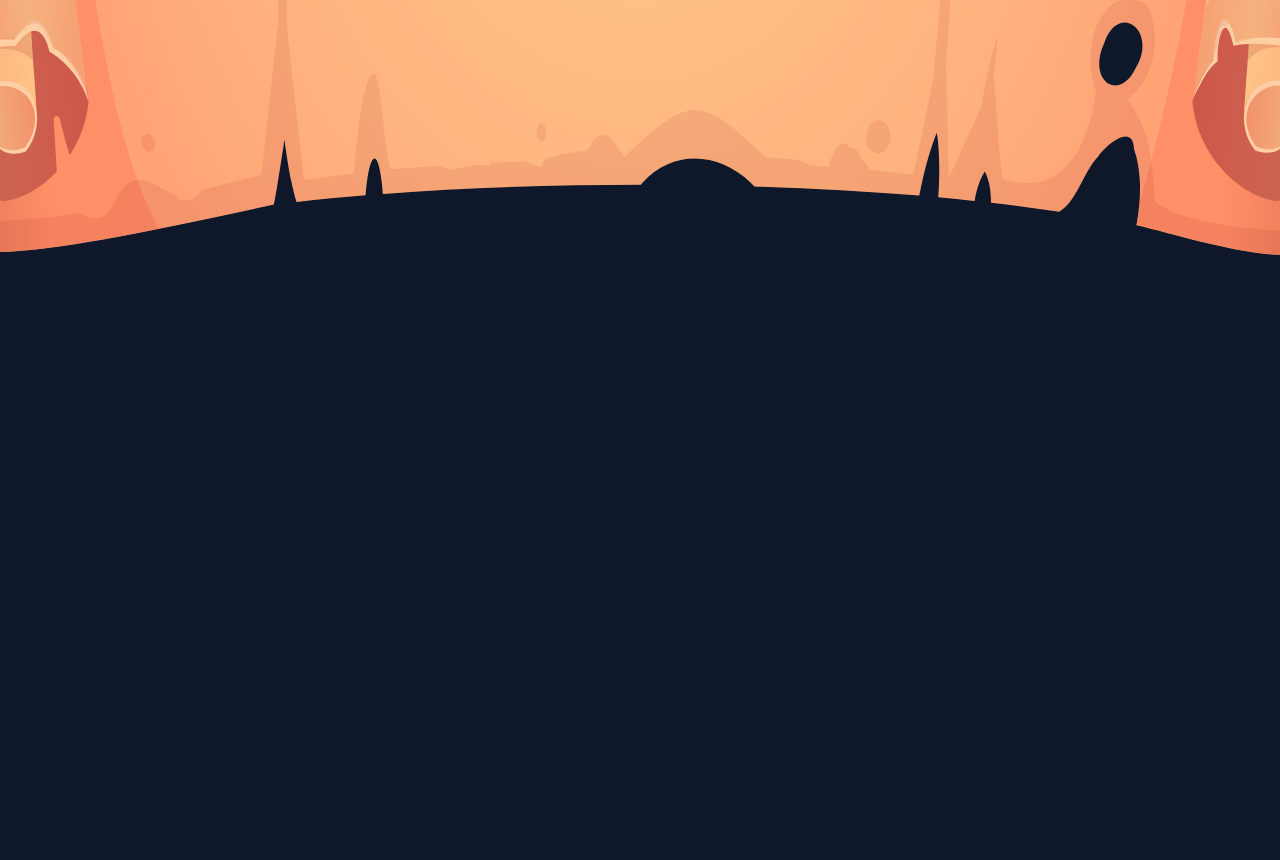
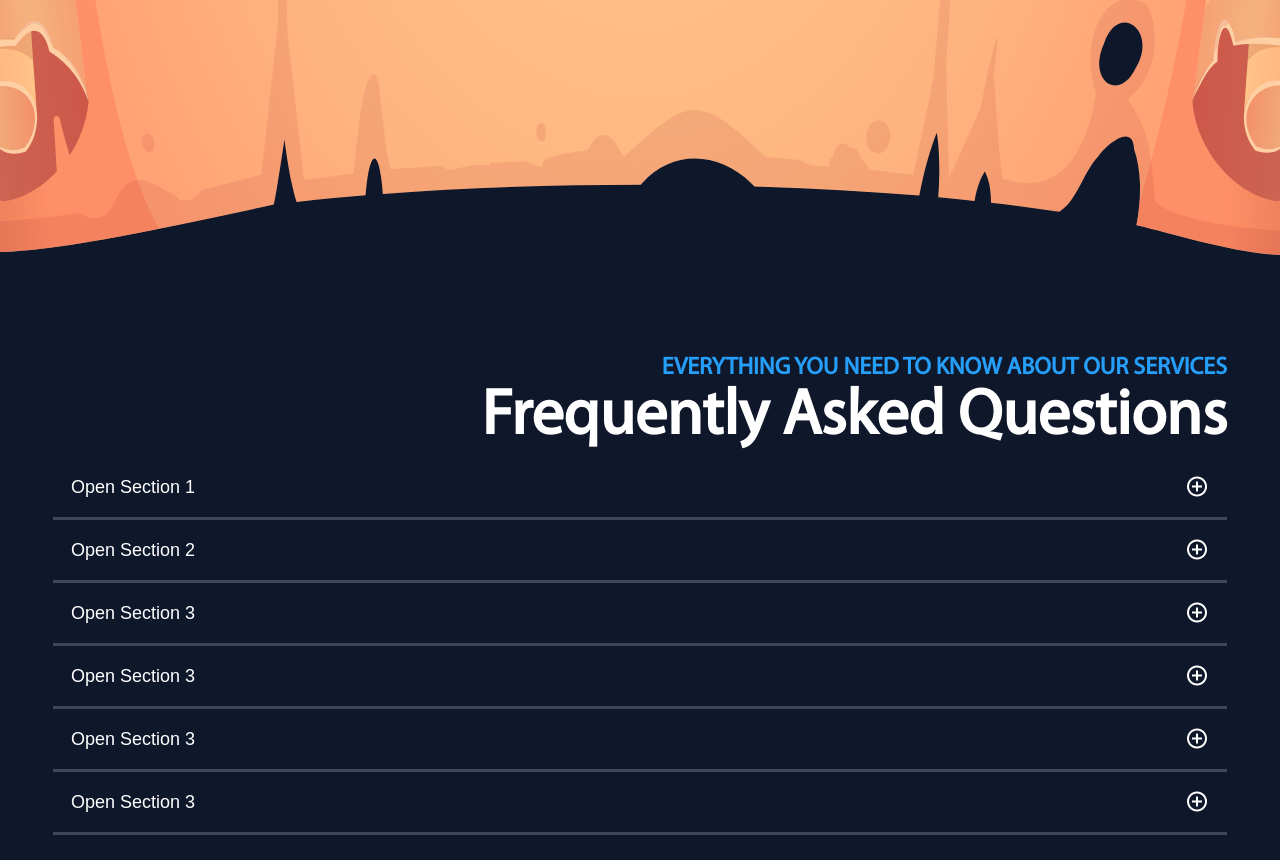
Before and after one commit to encodeschool/WEB_SITE_PORTFOLIO_FOR_WIZARDS_DEVOPS_COMPANY, a plain HTML site: page index.html in a window 1280 px wide. Shown: the part 3883-4743 px from the top of the page. Before the commit the page ends 4164 px from the top, so only its background shows below. Drawn offline with nearby package versions, Linux system fonts and the light colour scheme.

Commit message:
some changes

```diff
--- a/assets/css/style.css
+++ b/assets/css/style.css
@@ -543,6 +543,84 @@ section {
 }
 /* Join Section Ends Here */
 
+/* FAQ Section Goes Here */
+#faq {
+    margin-top: 100px;
+}
+
+#faq .container {
+    width: 100%;
+    max-width: 1174px;
+    height: 100%;
+    margin: auto;
+    text-align: right!important;
+}
+
+#faq .container span {
+    font-size: 24px;
+    font-weight: 600;
+    line-height: 100%;
+    letter-spacing: 3%;
+    text-transform: uppercase;
+    color: var(--secondary-color);
+
+}
+
+#faq .container h1 {
+    color: white;
+    font-size: 64px!important;
+}
+
+#faq .container .row .col .card {
+
+}
+
+#faq .container .row .col .card .collapsible {
+    background-color: transparent;
+    color: white;
+    font-size: 18px!important;
+    cursor: pointer;
+    padding: 18px;
+    width: 100%;
+    border: none;
+    text-align: left;
+    outline: none;
+    border-bottom: 3px solid #414559;
+    font-size: 15px;
+    display: flex;
+    justify-content: space-between;
+    align-items: center;
+}
+
+#faq .container .row .col .card .collapsible:last-child {
+    border-bottom: 0!important;
+}
+
+#faq .container .row .col .card .collapsible i {
+    transition: all .3s ease;
+    font-size: 24px;
+}
+
+#faq .container .row .col .card .collapsible i.bx-minus-circle {
+    color: var(--secondary-color);
+}
+
+#faq .container .row .col .card .active, .collapsible:hover {
+    /* background-color: #555; */
+}
+
+#faq .container .row .col .card .content {
+    padding: 0 18px;
+    color: white;
+    text-align: left;
+
+    max-height: 0;
+    overflow: hidden;
+    transition: all 0.2s ease-out;
+    /* background-color: #f1f1f1; */
+}
+/* FAQ Section Ends Here */
+
 @media screen and (max-width: 990px) {
     body {
         overflow-x: auto;
--- a/assets/js/main.js
+++ b/assets/js/main.js
@@ -0,0 +1,25 @@
+var coll = document.getElementsByClassName("collapsible");
+var i;
+
+for (i = 0; i < coll.length; i++) {
+  coll[i].addEventListener("click", function() {
+    this.classList.toggle("active");
+    let icon = this.querySelector('.changeEvent');
+    if (this.classList.contains('active')) {
+        icon.classList.remove('bx-plus-circle');
+        icon.classList.add('bx-minus-circle');
+    } else {
+        icon.classList.remove('bx-minus-circle');
+        icon.classList.add('bx-plus-circle');
+    }
+
+    var content = this.nextElementSibling;
+    if (content.style.maxHeight){
+      content.style.maxHeight = null;
+      content.style.margin = null;
+    } else {
+      content.style.maxHeight = content.scrollHeight + "px";
+      content.style.margin = '25px 0';
+    }
+  });
+}
--- a/index.html
+++ b/index.html
@@ -289,6 +289,42 @@
     <!-- Contact Section Ends Here -->
 
     <!-- FAQ Section Goes Here -->
+    <section id="faq">
+        <div class="container">
+            <span>everything you need to know about our services</span>
+            <h1>Frequently Asked Questions</h1>
+            <div class="row">
+                <div class="col">
+                    <div class="card">
+                        <button class="collapsible">Open Section 1 <i class='bx bx-plus-circle changeEvent'></i></button>
+                        <div class="content">
+                        <p>Lorem ipsum dolor sit amet, consectetur adipisicing elit, sed do eiusmod tempor incididunt ut labore et dolore magna aliqua. Ut enim ad minim veniam, quis nostrud exercitation ullamco laboris nisi ut aliquip ex ea commodo consequat.</p>
+                        </div>
+                        <button class="collapsible">Open Section 2 <i class='bx bx-plus-circle changeEvent'></i></button>
+                        <div class="content">
+                        <p>Lorem ipsum dolor sit amet, consectetur adipisicing elit, sed do eiusmod tempor incididunt ut labore et dolore magna aliqua. Ut enim ad minim veniam, quis nostrud exercitation ullamco laboris nisi ut aliquip ex ea commodo consequat.</p>
+                        </div>
+                        <button class="collapsible">Open Section 3 <i class='bx bx-plus-circle changeEvent'></i></button>
+                        <div class="content">
+                        <p>Lorem ipsum dolor sit amet, consectetur adipisicing elit, sed do eiusmod tempor incididunt ut labore et dolore magna aliqua. Ut enim ad minim veniam, quis nostrud exercitation ullamco laboris nisi ut aliquip ex ea commodo consequat.</p>
+                        </div>
+                        <button class="collapsible">Open Section 3 <i class='bx bx-plus-circle changeEvent'></i></button>
+                        <div class="content">
+                        <p>Lorem ipsum dolor sit amet, consectetur adipisicing elit, sed do eiusmod tempor incididunt ut labore et dolore magna aliqua. Ut enim ad minim veniam, quis nostrud exercitation ullamco laboris nisi ut aliquip ex ea commodo consequat.</p>
+                        </div>
+                        <button class="collapsible">Open Section 3 <i class='bx bx-plus-circle changeEvent'></i></button>
+                        <div class="content">
+                        <p>Lorem ipsum dolor sit amet, consectetur adipisicing elit, sed do eiusmod tempor incididunt ut labore et dolore magna aliqua. Ut enim ad minim veniam, quis nostrud exercitation ullamco laboris nisi ut aliquip ex ea commodo consequat.</p>
+                        </div>
+                        <button class="collapsible">Open Section 3 <i class='bx bx-plus-circle changeEvent'></i></button>
+                        <div class="content">
+                        <p>Lorem ipsum dolor sit amet, consectetur adipisicing elit, sed do eiusmod tempor incididunt ut labore et dolore magna aliqua. Ut enim ad minim veniam, quis nostrud exercitation ullamco laboris nisi ut aliquip ex ea commodo consequat.</p>
+                        </div>
+                    </div>
+                </div>
+            </div>
+        </div>
+    </section>
     <!-- FAQ Section Ends Here -->
 
     <!-- Footer Goes Here -->
```
